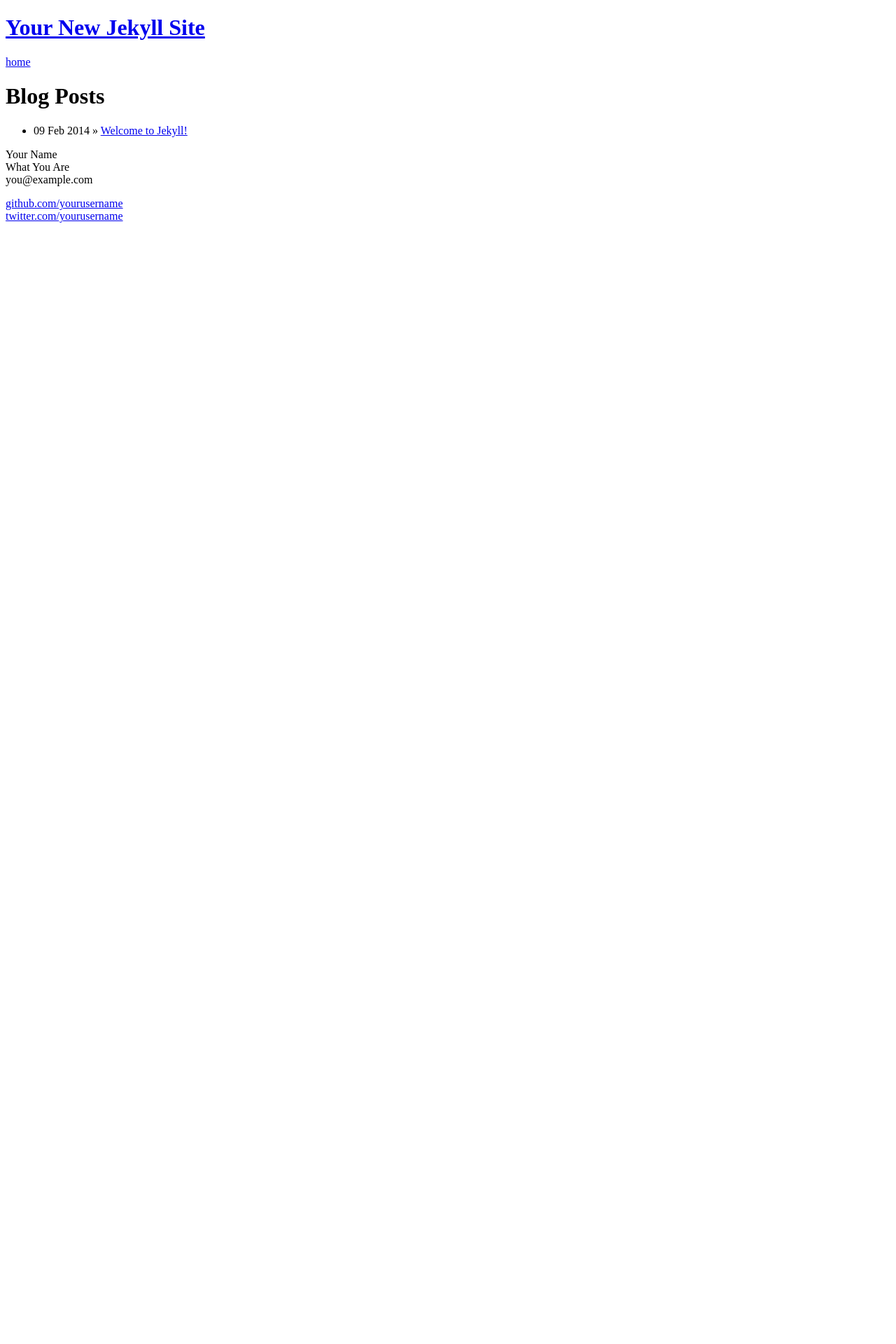
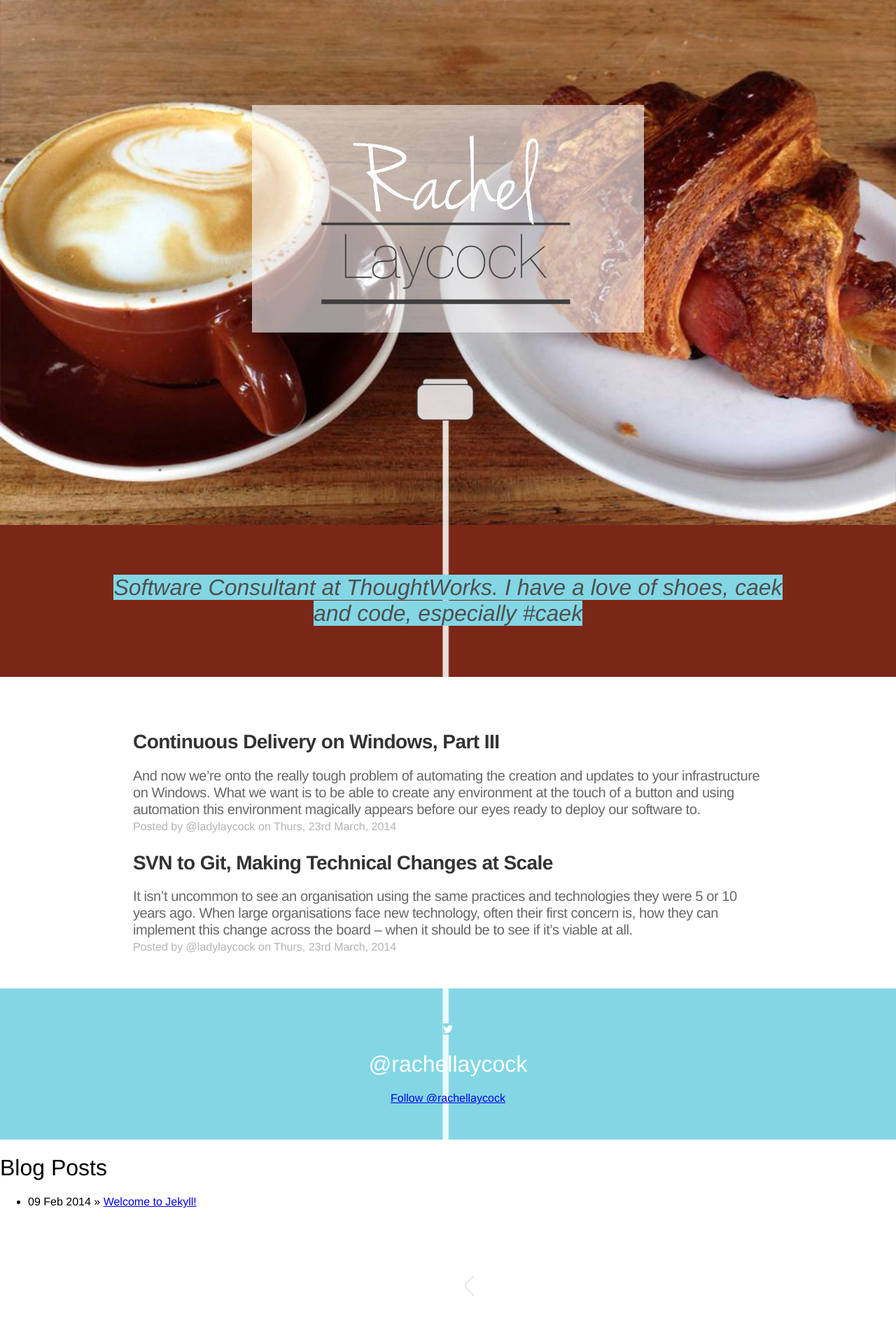
Before and after one commit to caek/caek.github.io, a Jekyll site: the page built from index.html, in a window 1280 px wide. Shown: the top 1920 px of the page at 70% size. Built offline with Jekyll 4.4.1, drawn with Linux system fonts in a browser that asks for light colours; nearby versions of some CDN libraries; Markdown is read by kramdown in place of the engine named in the settings; comment, search, counter and statistics services are not loaded; before the commit the page ends 900 px from its top, so only the background shows below that.

Commit message:
Adding some content to the home page to get the styling right

```diff
--- a/_layouts/default.html
+++ b/_layouts/default.html
@@ -5,40 +5,17 @@
         <meta http-equiv="X-UA-Compatible" content="IE=edge,chrome=1">
         <title>{{ page.title }}</title>
         <meta name="viewport" content="width=device-width">
-
         <!-- syntax highlighting CSS -->
         <link rel="stylesheet" href="/css/syntax.css">
 
         <!-- Custom CSS -->
         <link rel="stylesheet" href="/css/main.css">
+        <link rel="stylesheet" href="/css/sections.css">
 
+        <!-- External CSS -->
+        <link href="//netdna.bootstrapcdn.com/font-awesome/4.0.3/css/font-awesome.css" rel="stylesheet">
     </head>
     <body>
-
-        <div class="site">
-          <div class="header">
-            <h1 class="title"><a href="/">{{ site.name }}</a></h1>
-            <a class="extra" href="/">home</a>
-          </div>
-
-          {{ content }}
-
-          <div class="footer">
-            <div class="contact">
-              <p>
-                Your Name<br />
-                What You Are<br />
-                you@example.com
-              </p>
-            </div>
-            <div class="contact">
-              <p>
-                <a href="https://github.com/yourusername">github.com/yourusername</a><br />
-                <a href="https://twitter.com/yourusername">twitter.com/yourusername</a><br />
-              </p>
-            </div>
-          </div>
-        </div>
-
+      {{ content }}
     </body>
 </html>
--- /dev/null
+++ b/css/main.css
@@ -0,0 +1,10 @@
+body {
+   font-family: "HelveticaNeue-Light", "Helvetica Neue Light", "Helvetica Neue", Helvetica, Arial, "Lucida Grande", sans-serif;
+   font-weight: 300;
+   margin: 0;
+   padding: 0;
+}
+
+h1, h2, h3 {
+  font-weight: 300;
+}
--- /dev/null
+++ b/css/sections.css
@@ -0,0 +1,96 @@
+.section {
+  width: 100%;
+}
+.maroon {
+  background-color: #7a2717;
+  color: #4f4f4f;
+  text-decoration:
+}
+.maroon h1 {
+  text-align: center;
+}
+.maroon em {
+  background-color: #83d7e5;
+}
+.white {
+  color: #7a2717;
+}
+.blue {
+  background-color: #83d7e5;
+  color: #fff;
+}
+
+.blog .content {
+  width: 900px;
+}
+.blog h3 {
+  letter-spacing: -0.02em;
+  font-weight: 700;
+  font-style: normal;
+  display: block;
+  font-size: 28px;
+  line-height: 1.1;
+  color: #333332;
+  margin-bottom: 4px;
+}
+.blog p {
+  letter-spacing: -0.02em;
+  font-weight: 300;
+  font-style: normal;
+  font-size: 20px;
+  line-height: 1.2;
+  color: #666665;
+  margin-bottom: 4px;
+}
+.blog small {
+  color: #b3b3b1;
+  font-size: 12pt;
+}
+.card-section {
+  padding-top: 150px;
+}
+.card {
+  background-color: rgba(255,255,255,0.6);
+  margin: 0px auto;
+  padding-top: 25px;
+  height: 300px;
+  width: 560px;
+}
+.card img {
+  width: 400px;
+}
+
+.content {
+  position: relative;
+  padding: 50px 0;
+  margin: 0 auto;
+  max-width: 980px;
+  width: 100%;
+}
+
+.cable {
+  background: url(/media/images/cable.png);
+  background-repeat: no-repeat;
+  background-position: top;
+  background-size: contain;
+  position: absolute;
+  top: 540px;
+  left: 45%;
+  margin: 0 auto;
+  height: 3000px;
+  width: 120px;
+}
+.coffee-croissant {
+  background: url(/media/images/bg/coffee_croissant.jpg);
+  background-repeat: no-repeat;
+  background-size: cover;
+  height: 600px;
+}
+
+ .huge-icon {
+  color: #fff;
+  font-size: 140pt;
+ }
+ .blue .huge-icon {
+  background-color: #83d7e5;
+}
--- a/index.html
+++ b/index.html
@@ -1,7 +1,49 @@
 ---
 layout: default
-title: Your New Jekyll Site
+title: Caek & Code | Rachel Laycock
 ---
+
+<div class="section card-section coffee-croissant">
+  <div class="card">
+    <center>
+      <img src="media/images/logo.png" />
+    </center>
+  </div>
+</div>
+<div class="cable"></div>
+<div class="section color maroon">
+  <div class="content">
+    <h1><em>Software Consultant at ThoughtWorks. I have a love of shoes, caek and code, especially #caek</em></h1>
+  </div>
+</div>
+<div class="section white blog">
+  <div class="content">
+  <article>
+    <h3>Continuous Delivery on Windows, Part III</h3>
+    <p>
+      And now we’re onto the really tough problem of automating the creation and updates to your infrastructure on Windows. What we want is to be able to create any environment at the touch of a button and using automation this environment magically appears before our eyes ready to deploy our software to.
+    </p>
+    <small>Posted by @ladylaycock on Thurs, 23rd March, 2014</small>
+  </article>
+  <article>
+    <h3>SVN to Git, Making Technical Changes at Scale</h3>
+    <p>
+      It isn’t uncommon to see an organisation using the same practices and technologies they were 5 or 10 years ago. When large organisations face new technology, often their first concern is, how they can implement this change across the board – when it should be to see if it’s viable at all.
+    </p>
+    <small>Posted by @ladylaycock on Thurs, 23rd March, 2014</small>
+  </article>
+  </div>
+</div>
+<div class="section color blue">
+  <div class="content">
+    <center>
+      <i class="fa fa-twitter huge-icon"></i>
+      <h1>@rachellaycock</h1>
+      <a href="https://twitter.com/rachellaycock" class="twitter-follow-button" data-show-count="false" data-lang="en">Follow @rachellaycock</a>
+      <script>!function(d,s,id){var js,fjs=d.getElementsByTagName(s)[0];if(!d.getElementById(id)){js=d.createElement(s);js.id=id;js.src="//platform.twitter.com/widgets.js";fjs.parentNode.insertBefore(js,fjs);}}(document,"script","twitter-wjs");</script>
+    </center>
+  </div>
+</div>
 
 <div id="home">
   <h1>Blog Posts</h1>
```
Also changed, not shown: media/images/bg/coffee_croissant.jpg (added), media/images/cable.png (added), media/images/logo.png (added).
